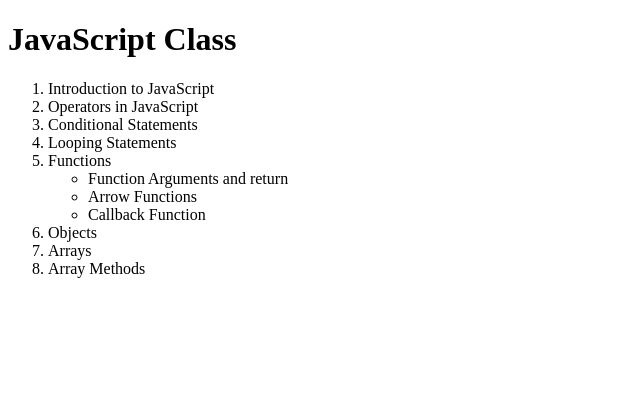
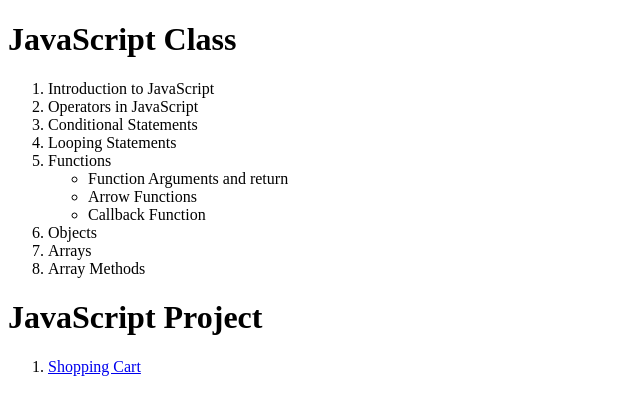
Before and after one commit to BhargaviSharma3074/bhargavisharma3074.github.io, a website: page JS/index.html in a window 1280 px wide. Shown: the whole page, without its empty margins (0-640 px from the left). Drawn offline with Linux system fonts and the light colour scheme.

Commit message:
JS update

```diff
--- a/JS/index.html
+++ b/JS/index.html
@@ -22,5 +22,9 @@
         <li>Arrays</li>
         <li>Array Methods</li>
     </ol>
+    <h1>JavaScript Project</h1>
+    <ol>
+        <li><a href="shoppingCart/index.html">Shopping Cart</a></li>
+    </ol>
 </body>
 </html>
```
